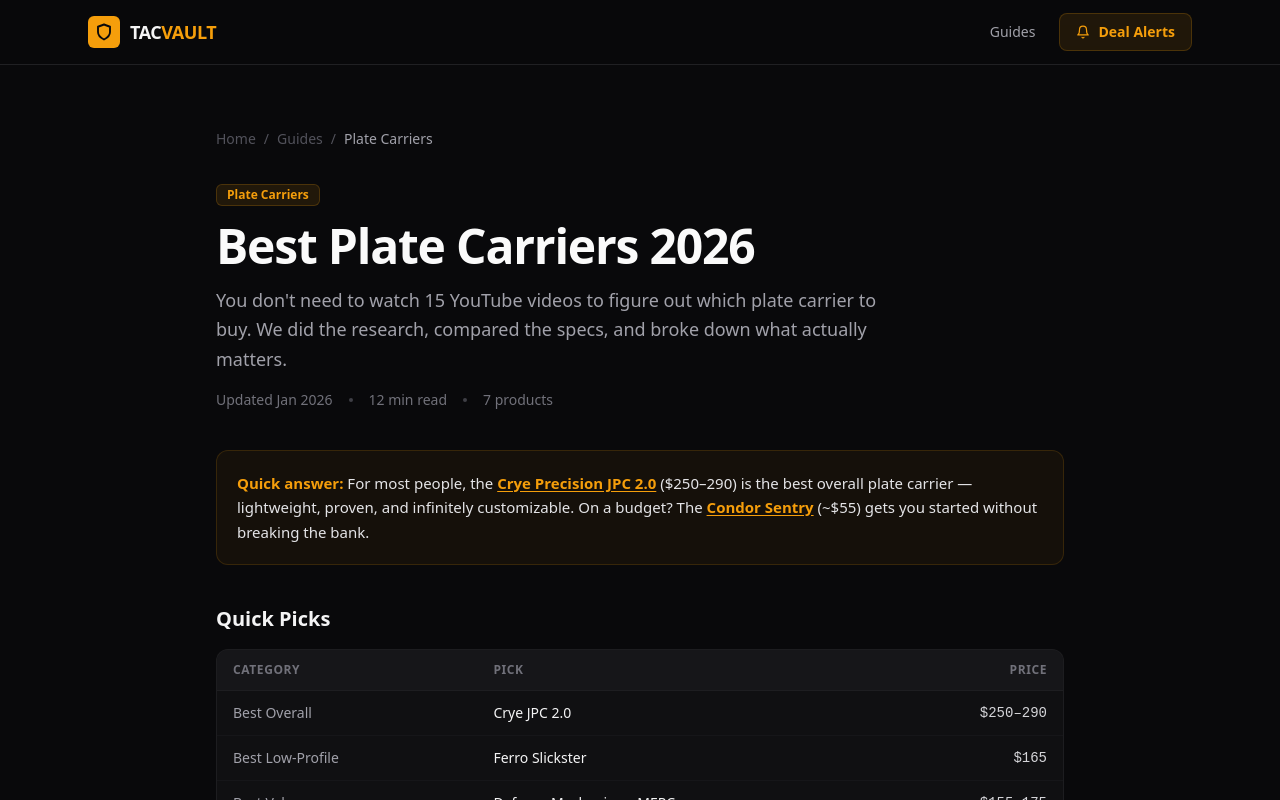
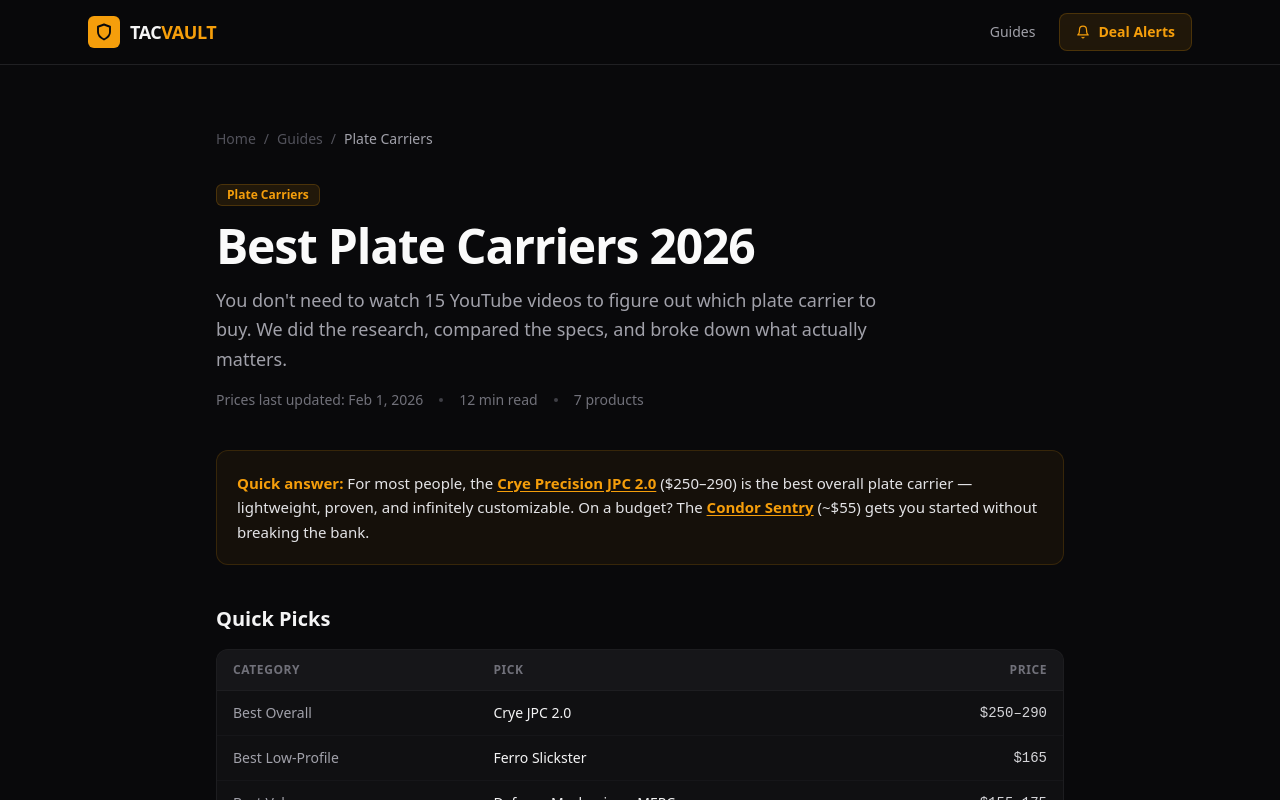
Before and after one commit to TacVault/tacvault, a Next.js app: page /guides/best-plate-carriers-2026 in a window 1280 px wide. Shown: the top 800 px of the page. Built offline with nearby package versions, Linux system fonts and the light colour scheme.

Commit message:
add price update date

```diff
--- a/app/guides/best-plate-carriers-2026/page.tsx
+++ b/app/guides/best-plate-carriers-2026/page.tsx
@@ -438,7 +438,7 @@
           You don't need to watch 15 YouTube videos to figure out which plate carrier to buy. We did the research, compared the specs, and broke down what actually matters.
         </p>
         <div className="flex items-center gap-4 text-sm text-zinc-500">
-          <span>Updated Jan 2026</span>
+          <span>Prices last updated: Feb 1, 2026</span>
           <span className="w-1 h-1 bg-zinc-700 rounded-full" />
           <span>12 min read</span>
           <span className="w-1 h-1 bg-zinc-700 rounded-full" />
```
